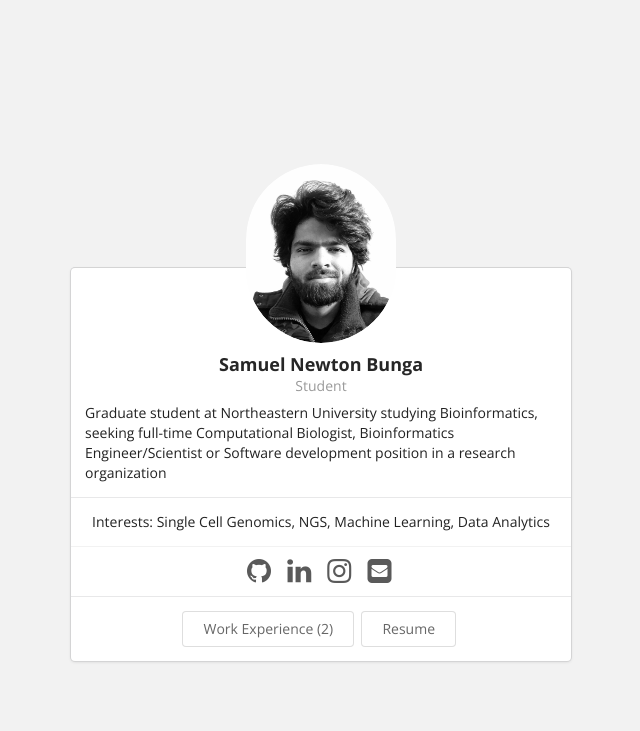
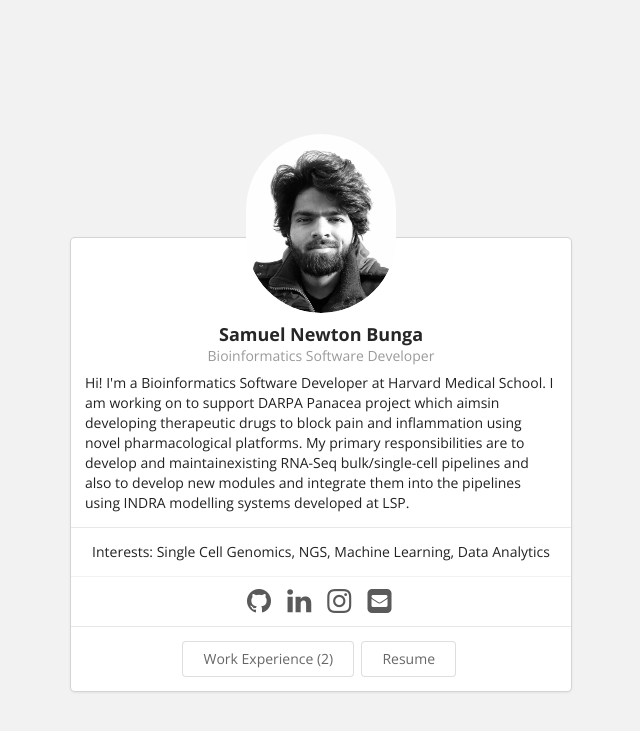
Before and after one commit to samuelbunga/samuelbunga.github.io, a Jekyll site: the page built from index.html, in a window 1280 px wide. Shown: the top 731 px of the page, without its empty margins (319-959 px from the left). Built offline with Jekyll 4.4.1, drawn with Linux system fonts in a browser that asks for light colours.

Commit message:
Update Bio

```diff
--- a/_data/bio.json
+++ b/_data/bio.json
@@ -1,12 +1,14 @@
 {
   "basics": {
     "name": "Samuel Newton Bunga",
-    "label": "Student",
+    "label": "Bioinformatics Software Developer",
     "picture": "/images/sam.jpg",
     "email": "bunga.s@northeastern.edu",
     "phone": "857-701-9190",
     "website": "https://samuelbunga.github.io",
-    "summary": "Graduate student at Northeastern University studying Bioinformatics, seeking full-time Computational Biologist, Bioinformatics Engineer/Scientist or Software development position in a research organization ",
+    "summary": "Hi! I'm a Bioinformatics Software Developer at Harvard Medical School. I am working on to support DARPA Panacea project which aims\
+ in developing therapeutic drugs to block pain and inflammation using novel pharmacological platforms. My primary responsibilities are to develop and maintain\
+existing RNA-Seq bulk/single-cell pipelines and also to develop new modules and integrate them into the pipelines using INDRA modelling systems developed at LSP.",
     "location": {
       "address": "",
       "postalCode": "02120",
```
